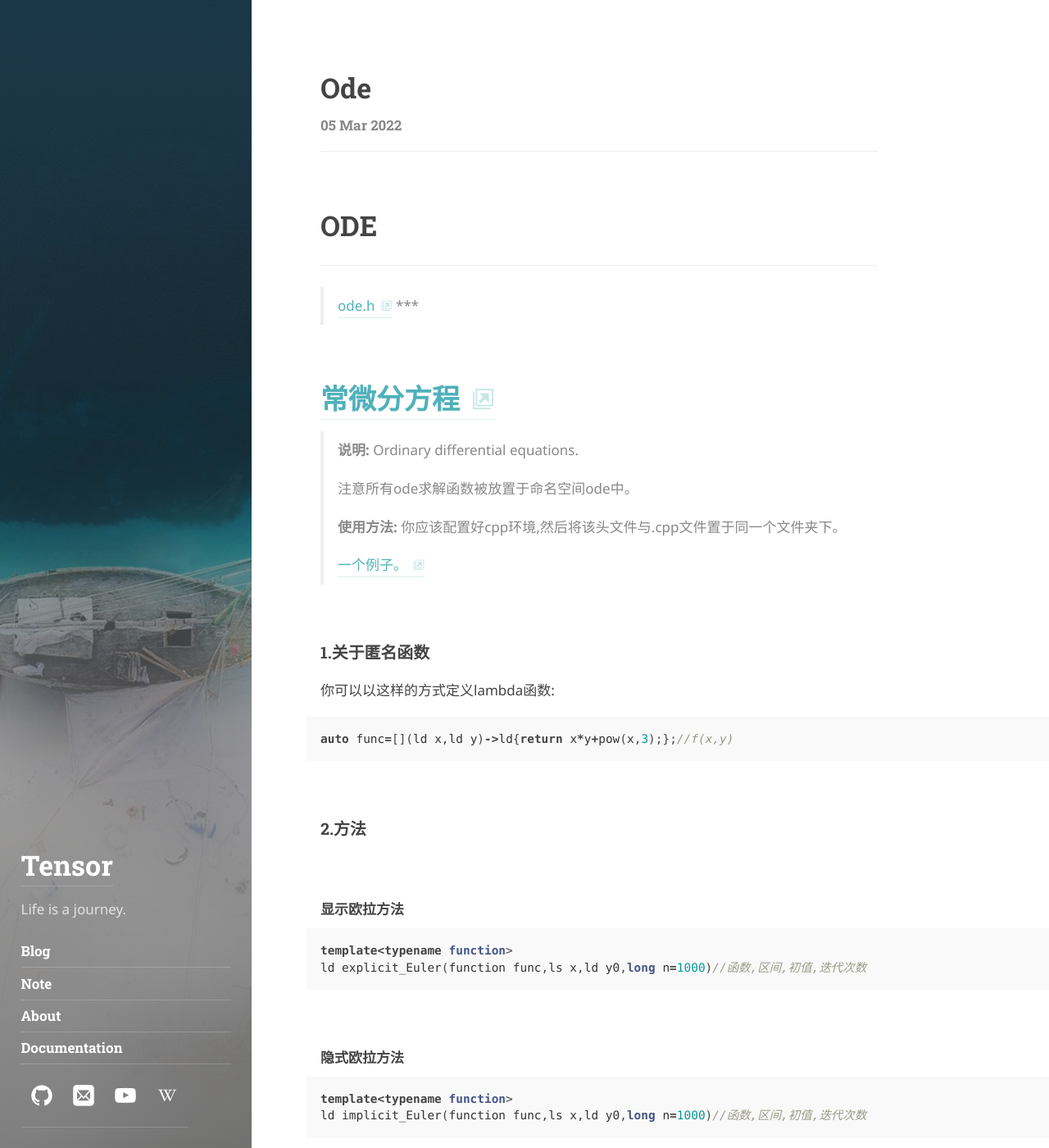
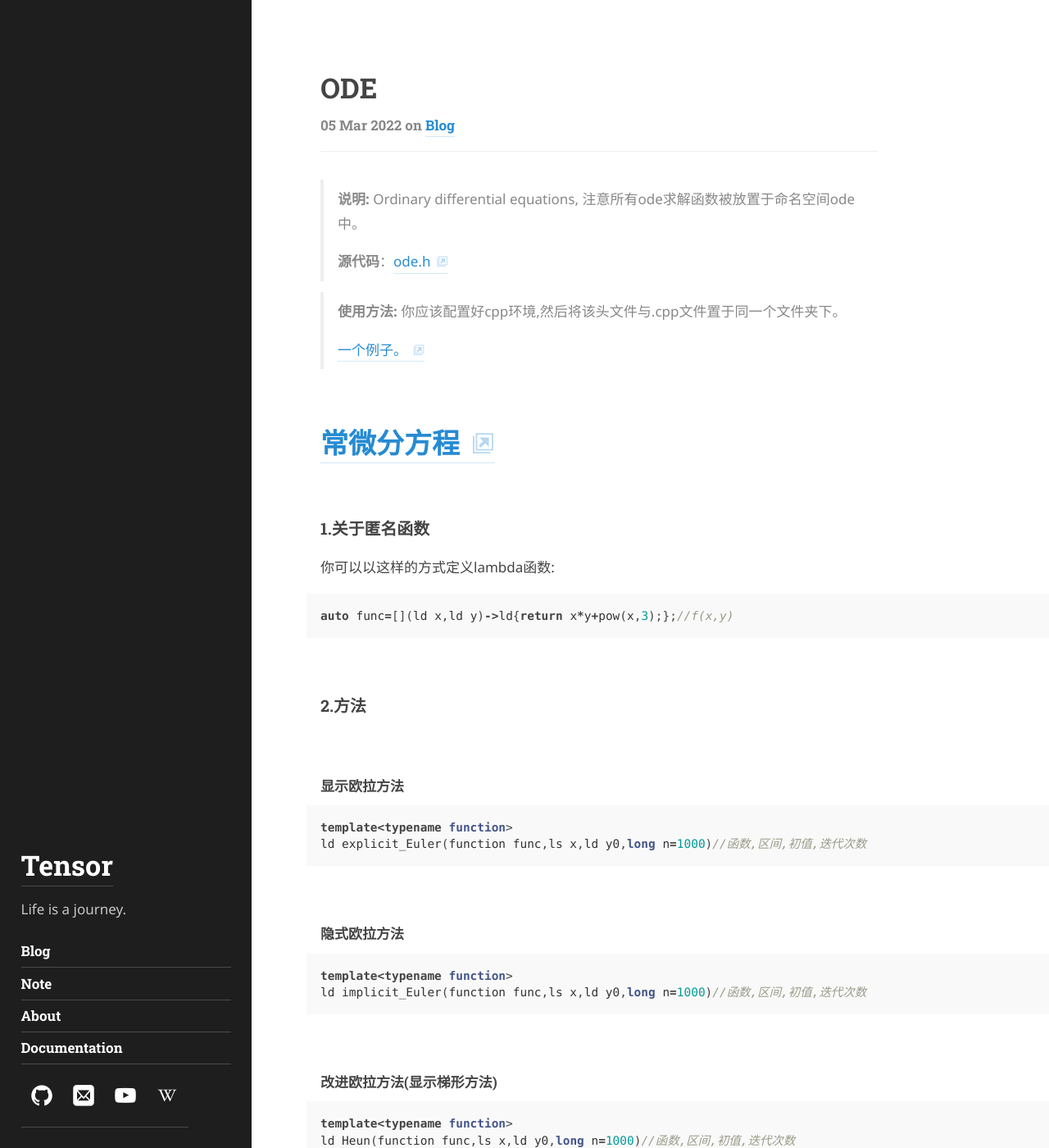
Before and after one commit to SekaiGao/SekaiGao.github.io, a Jekyll site: the page built from _posts/2022-3-5-ODE.md, in a window 1280 px wide and 1400 px high. Shown: the whole window at 82% size. Built offline with Jekyll 4.4.1, drawn with Linux system fonts in a browser that asks for light colours; some web fonts are replaced; our own code applies the rules of GitHub Pages for plain Markdown files; some of the changed text lies outside the part shown.

Commit message:
Update 2022-3-5-ODE.md

```diff
--- a/_posts/2022-3-5-ODE.md
+++ b/_posts/2022-3-5-ODE.md
@@ -1,18 +1,22 @@
-# ODE
+---
+layout: post
+title: ODE
+description: >
 
-***
->[ode.h](https://github.com/SekaiGao/ODE/blob/main/ode.h)
-***
+tags: [blog]
+---
 
-# [常微分方程](https://github.com/SekaiGao/ODE)
-
->**说明:** Ordinary differential equations.
->
+>**说明:** Ordinary differential equations,
 >注意所有ode求解函数被放置于命名空间ode中。
 >
+>**源代码**：[ode.h](https://github.com/SekaiGao/ODE/blob/main/ode.h)
+
 >**使用方法:** 你应该配置好cpp环境,然后将该头文件与.cpp文件置于同一个文件夹下。
 >
 >[一个例子。](https://github.com/SekaiGao/ODE/blob/main/example.cpp)
+>
+
+# [常微分方程](https://github.com/SekaiGao/ODE)
 
 ### 1.关于匿名函数
 
```
